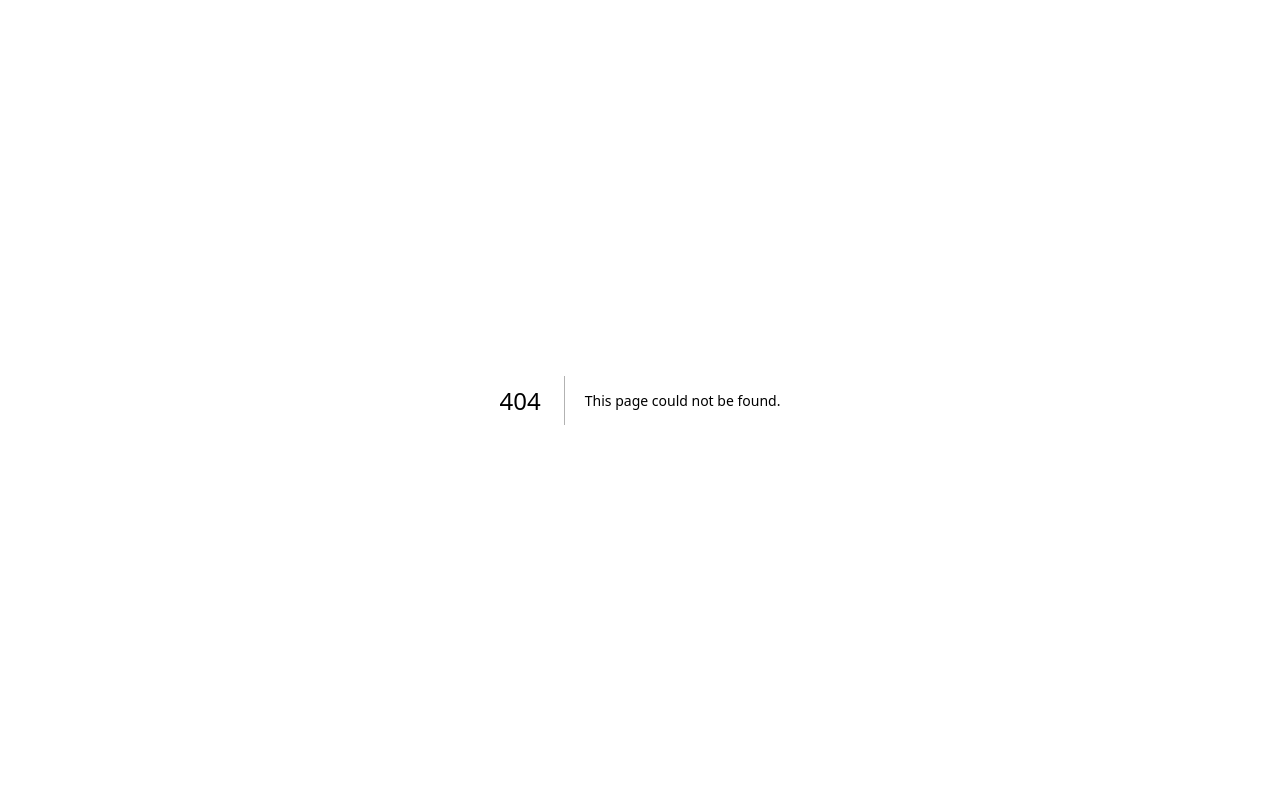
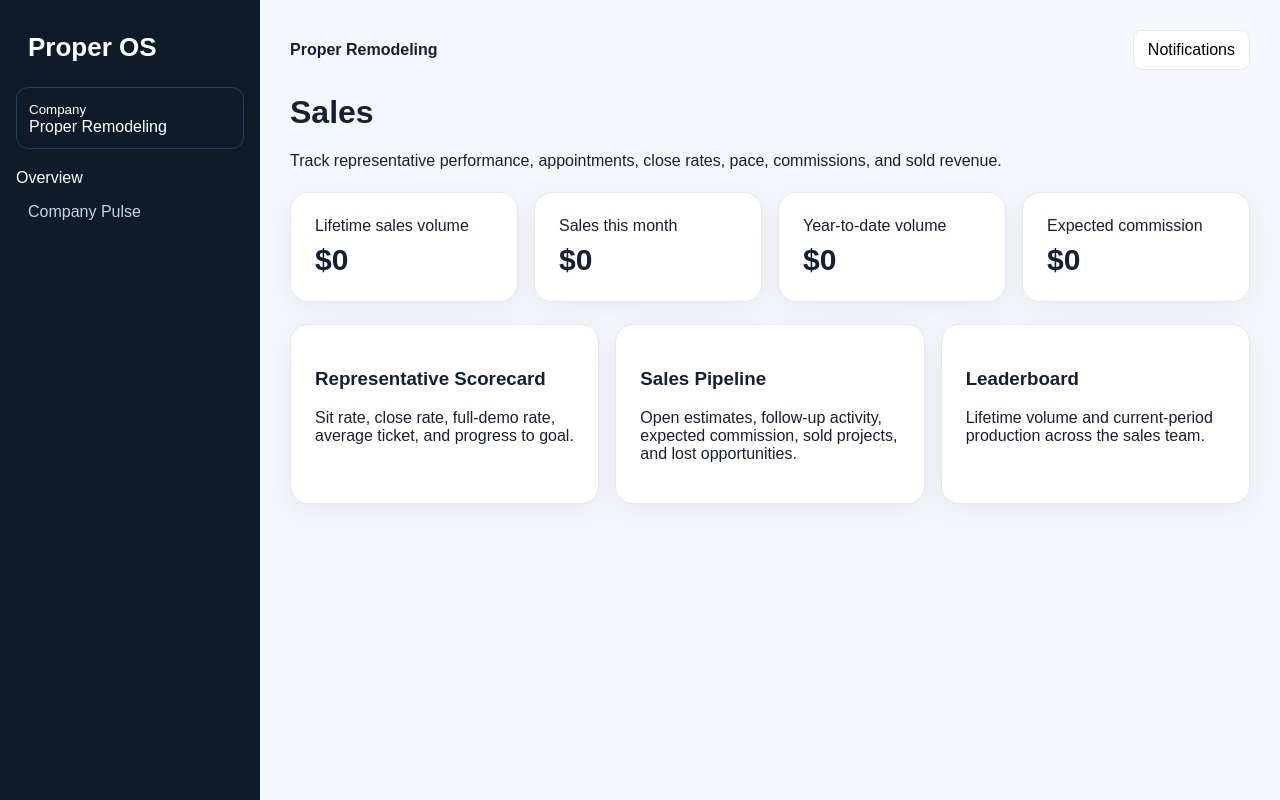
Before and after one commit to csosa122000/ProperOS, a Next.js app: page /sales in a window 1280 px wide. Before the commit this address had no page. Built offline with nearby package versions, Linux system fonts and the light colour scheme; no server answers.

Commit message:
Restore Sales workspace

```diff
--- /dev/null
+++ b/app/(app)/sales/page.tsx
@@ -0,0 +1,16 @@
+export default function Sales(){
+  return <>
+    <div><h1>Sales</h1><p>Track representative performance, appointments, close rates, pace, commissions, and sold revenue.</p></div>
+    <section className="grid section">
+      <div className="card metric"><span>Lifetime sales volume</span><strong>$0</strong></div>
+      <div className="card metric"><span>Sales this month</span><strong>$0</strong></div>
+      <div className="card metric"><span>Year-to-date volume</span><strong>$0</strong></div>
+      <div className="card metric"><span>Expected commission</span><strong>$0</strong></div>
+    </section>
+    <section className="module-grid section">
+      <div className="card"><h3>Representative Scorecard</h3><p>Sit rate, close rate, full-demo rate, average ticket, and progress to goal.</p></div>
+      <div className="card"><h3>Sales Pipeline</h3><p>Open estimates, follow-up activity, expected commission, sold projects, and lost opportunities.</p></div>
+      <div className="card"><h3>Leaderboard</h3><p>Lifetime volume and current-period production across the sales team.</p></div>
+    </section>
+  </>;
+}
```
